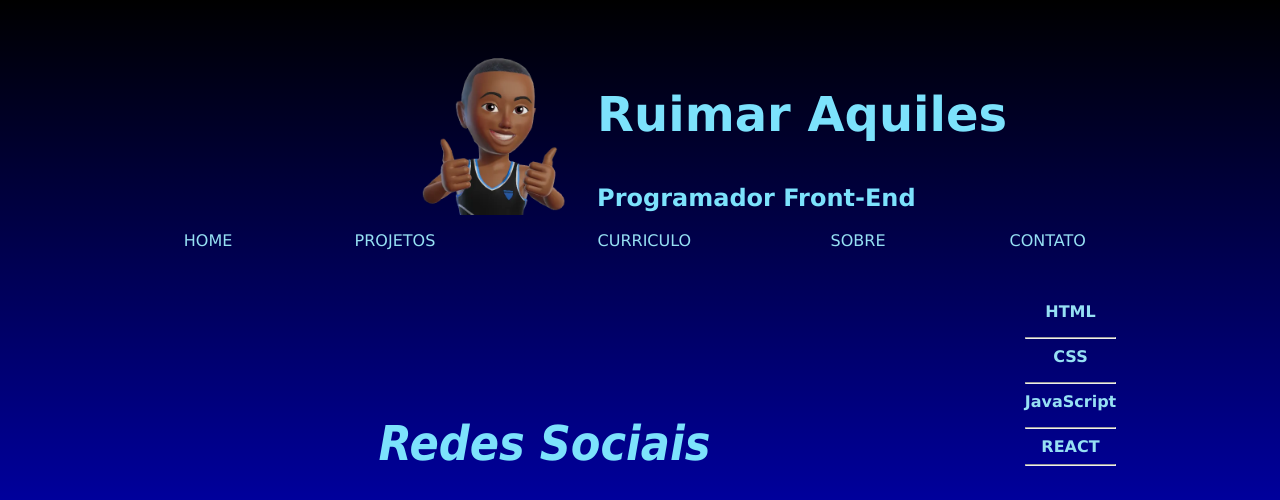
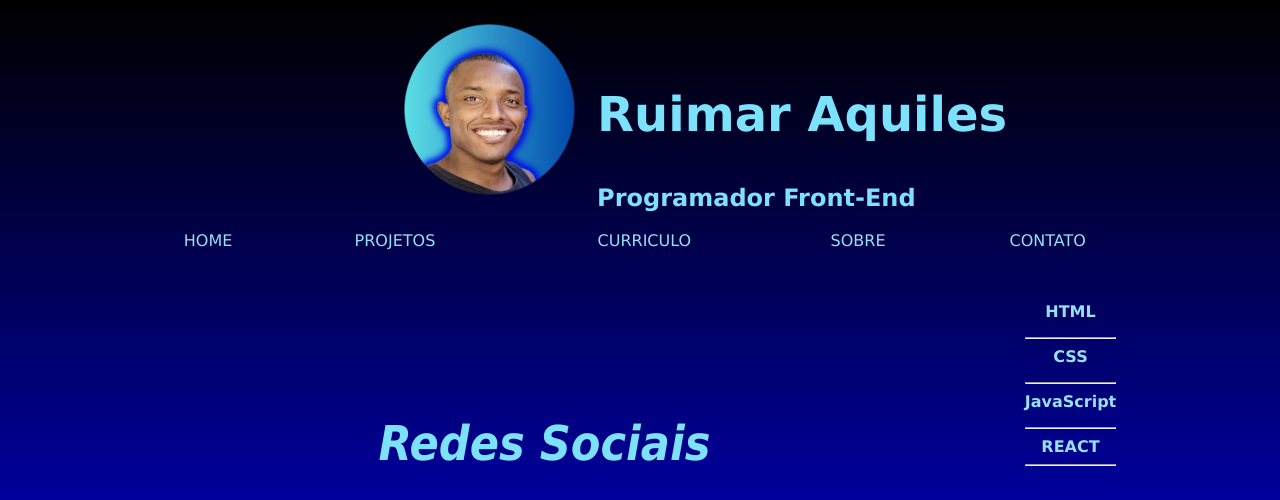
Before and after one commit to RuimarAquiles/Portifolio, a plain HTML site: page contato.html in a window 1280 px wide. Shown: the top 500 px of the page. Drawn offline with Linux system fonts and the light colour scheme.

Commit message:
Add files via upload
Inserção de foto

```diff
--- a/contato.html
+++ b/contato.html
@@ -15,7 +15,7 @@
             <col width="60%">
         </colgroup>
         <tr>
-            <td class="foto"><img class="foto" src="./imagens/euStick.webp"></td>
+            <td class="foto"><img class="foto" src="./imagens/1.png"></td>
             <td><h1 class="nome">Ruimar Aquiles</h1>
                 <h5 class="subnome">Programador Front-End</h5></td>
         </tr>
```
Also changed, not shown: curriculo.html (+1 -1 lines), index.html (+1 -1 lines), projetos.html (+1 -1 lines), sobre.html (+1 -1 lines), imagens/1.png (added).
